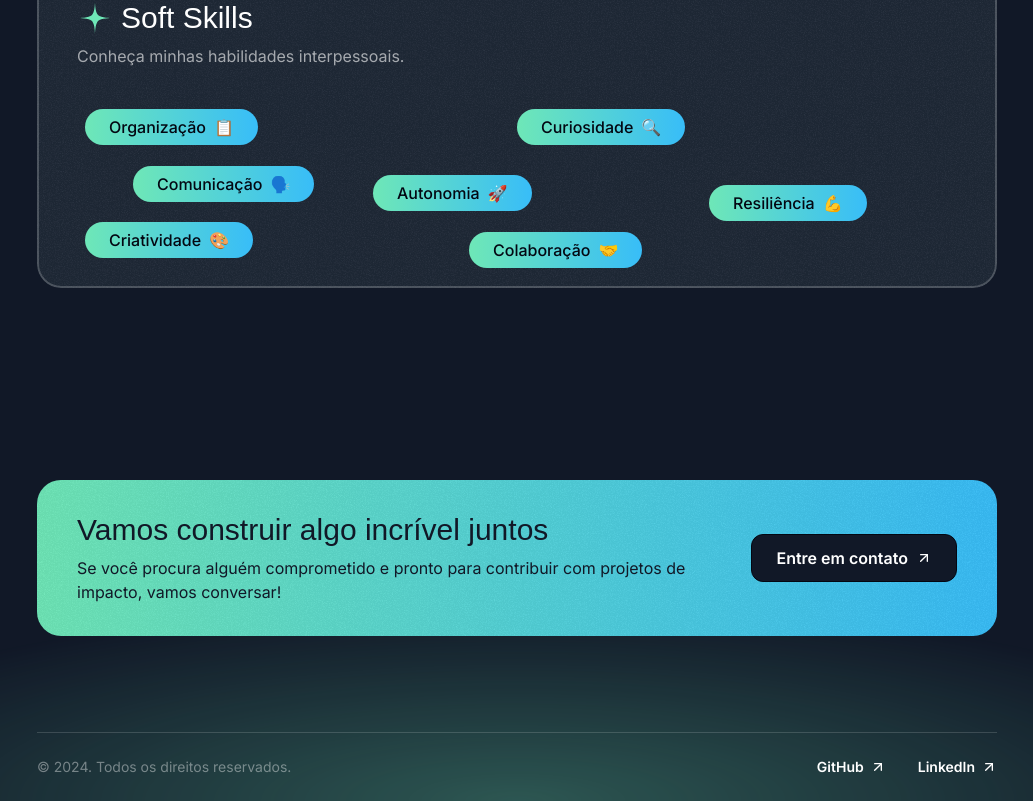
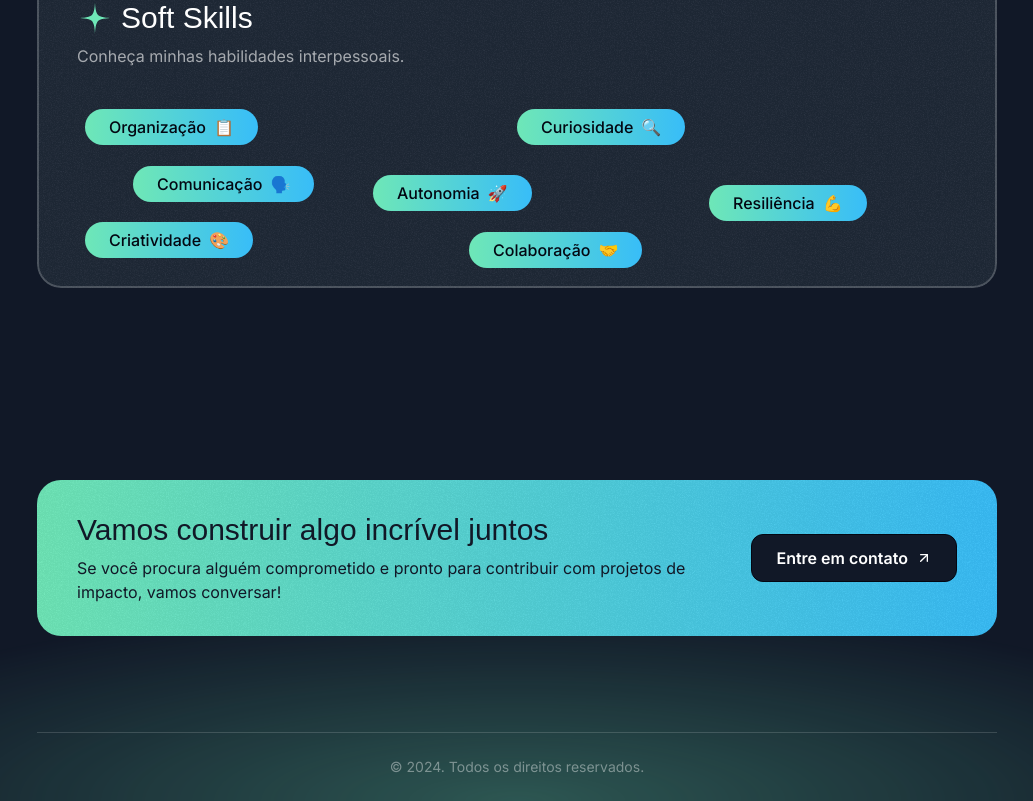
Before and after one commit to damaresgaia/meu-portfolio, a Next.js app: page / in a window 1280 px wide. Shown: the part 3730-4531 px from the top of the page, without its empty margins (123-1156 px from the left). Built offline with nearby package versions, Linux system fonts and the light colour scheme; a web font is replaced by a local one.

Commit message:
refactor: remove links do Footer

```diff
--- a/src/sections/Footer.tsx
+++ b/src/sections/Footer.tsx
@@ -1,37 +1,10 @@
-import ArrowUpRightIcon from "@/assets/icons/arrow-up-right.svg";
-
-const footerLinks = [
-  {
-    title: "GitHub",
-    href: "https://github.com/damaresgaia",
-  },
-  {
-    title: "LinkedIn",
-    href: "https://www.linkedin.com/in/damaresgaia",
-  },
-]
-
 export const Footer = () => {
   return (
     <footer className="relative -z-10 overflow-x-clip">
       <div className="absolute h-[400px] w-[1600px] bottom-0 left-1/2 -translate-x-1/2 bg-emerald-300/30 [mask-image:radial-gradient(50%_50%_at_bottom_center,black,transparent)] -z-10"></div>
       <div className="container">
-        <div className="border-t border-white/15 py-6 text-sm flex flex-col md:flex-row md:justify-between items-center gap-8">
+        <div className="border-t border-white/15 py-6 text-sm flex justify-center items-center">
           <div className="text-white/40">&copy; 2024. Todos os direitos reservados.</div>
-          <nav className="flex flex-col md:flex-row items-center gap-8">
-            {footerLinks.map(link => (
-              <a
-                href={link.href}
-                key={link.title}
-                className="inline-flex items-center gap-1.5"
-                target="_blank"
-                rel="noopener noreferrer"
-              >
-                <span className="font-semibold">{link.title}</span>
-                <ArrowUpRightIcon className="size-4"/>
-              </a>
-            ))}
-          </nav>
         </div>
       </div>
     </footer>
```
